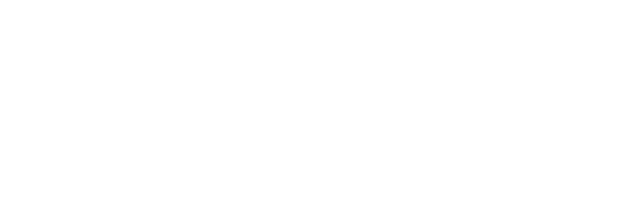
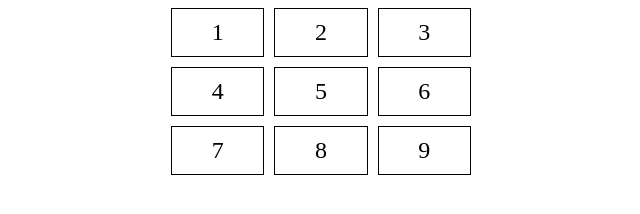
Before and after one commit to acciojob/Replit-Asian-Paints-Jef-king, a website: page main.html in a window 1280 px wide. Shown: the whole page, without its empty margins (319-959 px from the left). Drawn offline with Linux system fonts and the light colour scheme.

Commit message:
created a submission

```diff
--- a/main.html
+++ b/main.html
@@ -7,7 +7,7 @@
 </head>
 
 <body>
-	<!-- the entire body must be written by student -->
+	<div id="grid-container"></div>
     <script type="text/javascript" src="./script.js">
 </script>
 
--- a/script.js
+++ b/script.js
@@ -1 +1,35 @@
-//your JS code here. If required.
+// script.js
+const gridContainer = document.getElementById('grid-container');
+
+// Create grid items (cells) and assign IDs
+for (let i = 1; i <= 9; i++) {
+    const gridItem = document.createElement('div');
+    gridItem.classList.add('grid-item');
+    gridItem.id = `grid-item-${i}`;
+    gridItem.textContent = i;
+    gridContainer.appendChild(gridItem);
+}
+
+// Handle color change on button click
+const changeButton = document.getElementById('change_button');
+const resetButton = document.getElementById('Reset');
+const blockIdInput = document.getElementById('block_id');
+const colorInput = document.getElementById('colour_id');
+
+changeButton.addEventListener('click', () => {
+    const blockId = blockIdInput.value;
+    const color = colorInput.value;
+    const targetGridItem = document.getElementById(`grid-item-${blockId}`);
+    targetGridItem.style.backgroundColor = color;
+    resetOtherGridItems(targetGridItem);
+});
+
+// Reset other grid items to transparent
+function resetOtherGridItems(selectedItem) {
+    const gridItems = document.querySelectorAll('.grid-item');
+    gridItems.forEach(item => {
+        if (item !== selectedItem) {
+            item.style.backgroundColor = 'transparent';
+        }
+    });
+}
--- a/styles.css
+++ b/styles.css
@@ -1 +1,16 @@
-/*  your css code here. If applicable */
+/* styles.css */
+#grid-container {
+    display: grid;
+    grid-template-columns: repeat(3, 1fr);
+    gap: 10px;
+    width: 300px; /* Adjust as needed */
+    margin: 0 auto;
+}
+
+.grid-item {
+    background-color: transparent;
+    border: 1px solid #000;
+    text-align: center;
+    font-size: 24px;
+    padding: 10px;
+}
```
